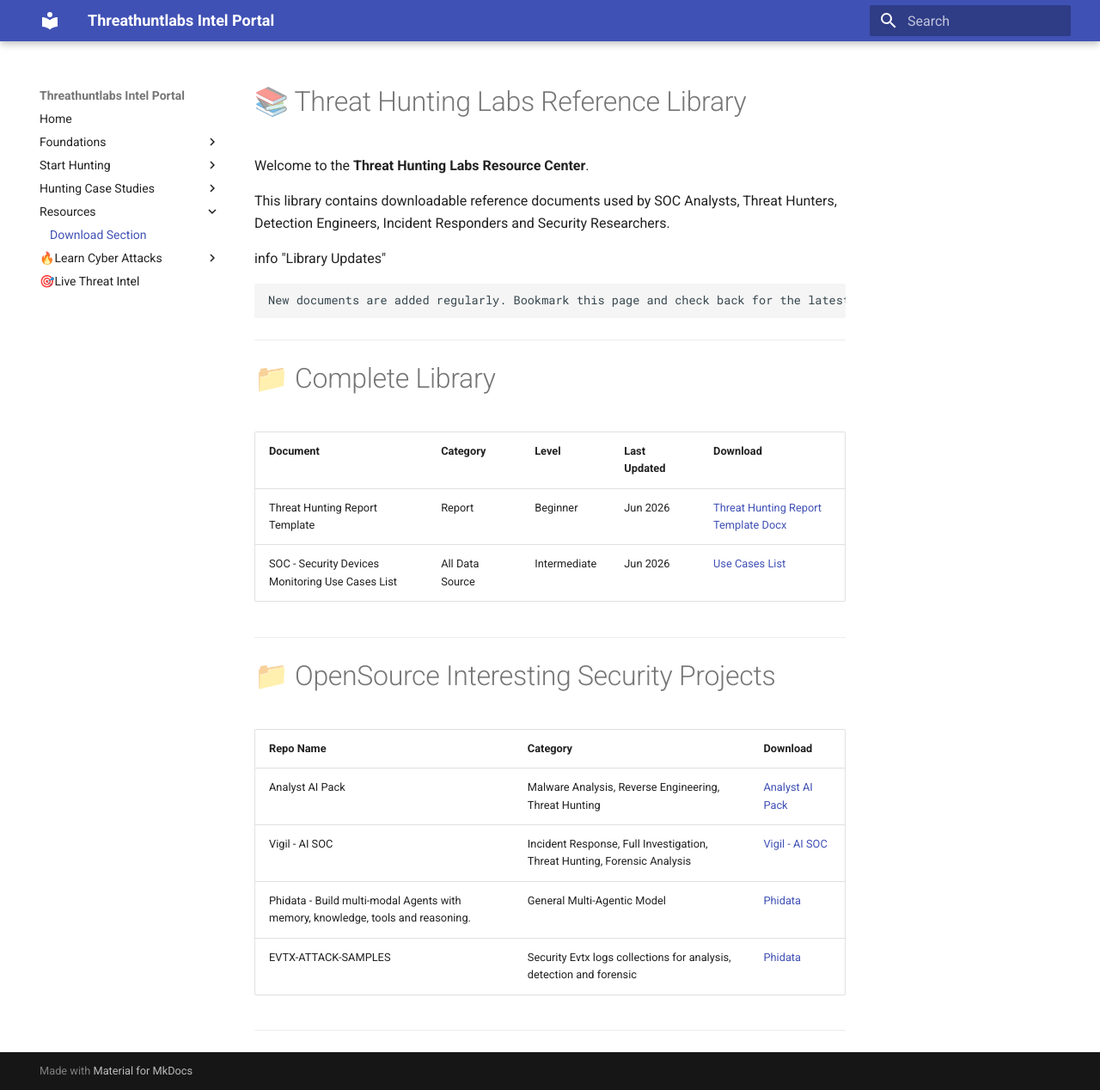
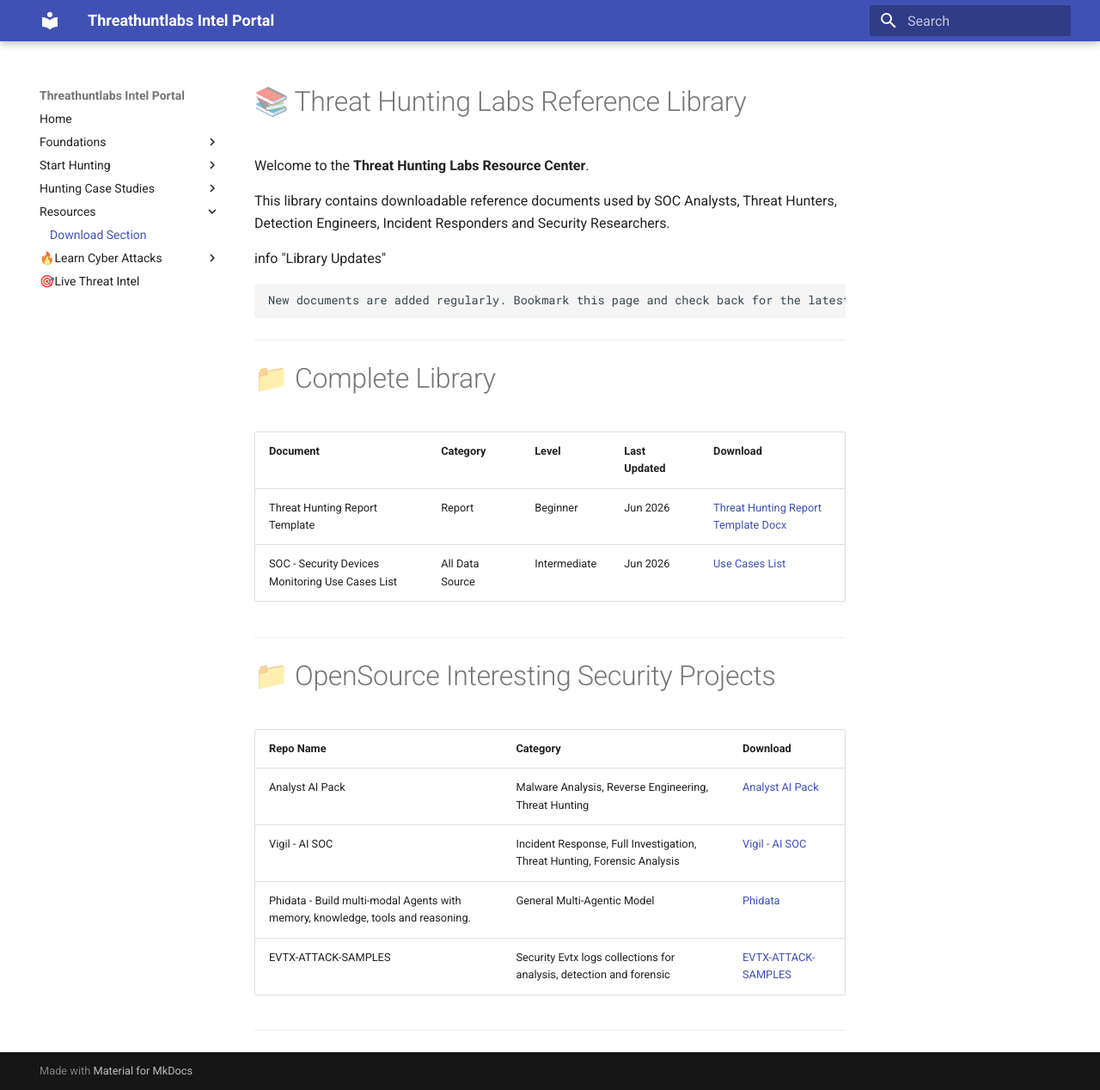
Before and after one commit to pbmundas/ThreatHuntingLabs, an MkDocs documentation site: the page built from docs/Downloads/threat-hunting-related-document-references.md, in a window 1280 px wide and 1268 px high. Shown: the whole window at 86% size. Built offline with MkDocs 1.6.1 and Material for MkDocs 9.7.7, drawn with Linux system fonts in a browser that asks for light colours.

Commit message:
Update threat-hunting-related-document-references.md

```diff
--- a/docs/Downloads/threat-hunting-related-document-references.md
+++ b/docs/Downloads/threat-hunting-related-document-references.md
@@ -26,6 +26,6 @@
 | Analyst AI Pack | Malware Analysis, Reverse Engineering, Threat Hunting | [Analyst AI Pack](https://github.com/meltedinhex/analyst-ai-pack) |
 | Vigil  - AI SOC | Incident Response, Full Investigation, Threat Hunting, Forensic Analysis | [Vigil  - AI SOC](https://github.com/Vigil-SOC/vigil) |
 | Phidata  - Build multi-modal Agents with memory, knowledge, tools and reasoning. | General Multi-Agentic Model   | [Phidata](https://github.com/agno-agi/phidata) |
-| EVTX-ATTACK-SAMPLES | Security Evtx logs collections for analysis, detection and forensic  | [Phidata](https://github.com/sbousseaden/evtx-attack-samples) |
+| EVTX-ATTACK-SAMPLES | Security Evtx logs collections for analysis, detection and forensic  | [EVTX-ATTACK-SAMPLES](https://github.com/sbousseaden/evtx-attack-samples) |
 
 ---
```
